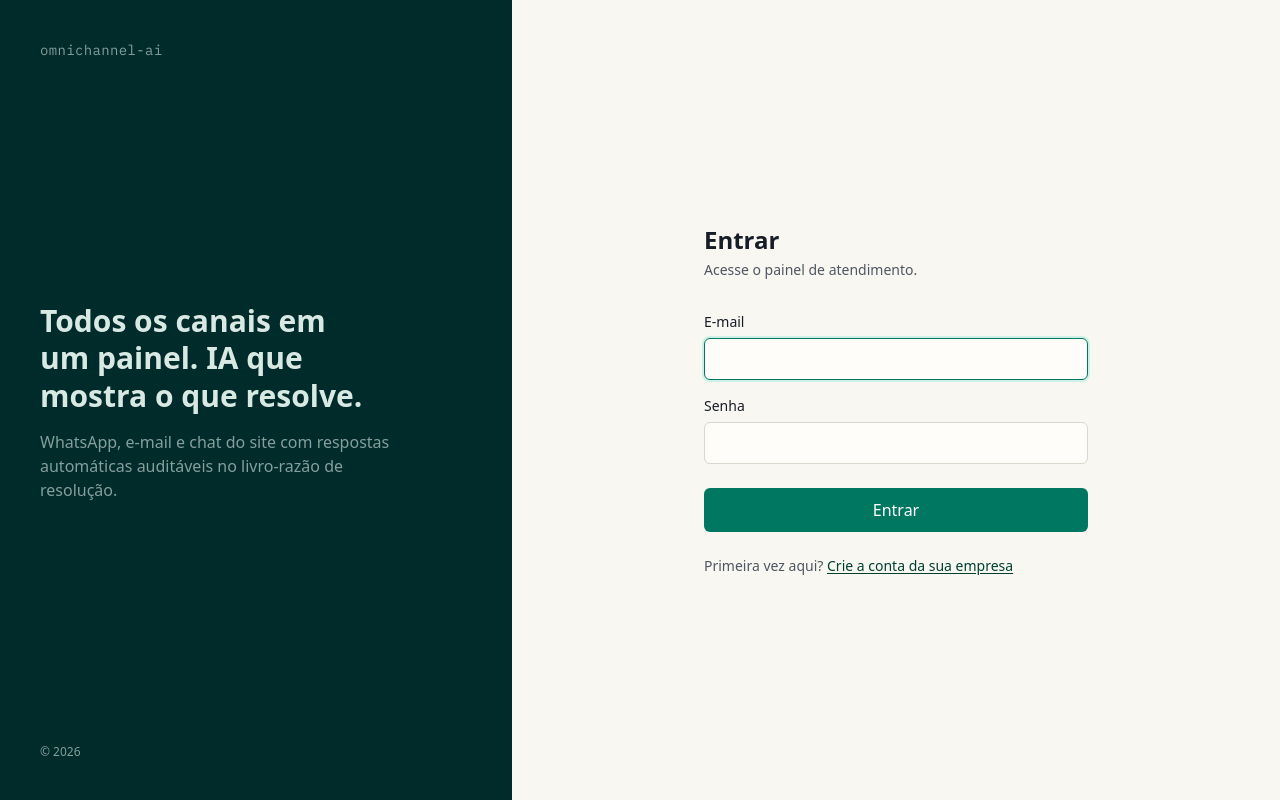
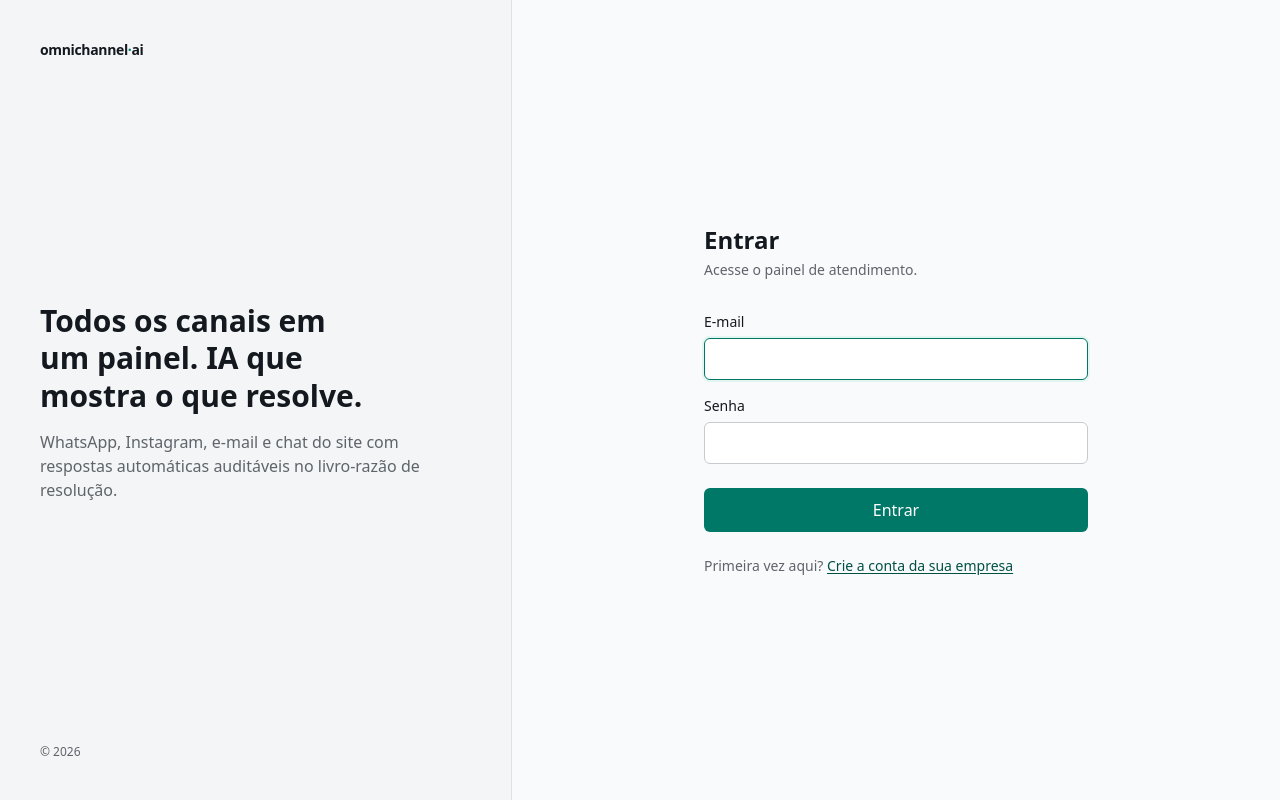
Before and after one commit to RafaelReis22/omnichannel-ai, a Next.js app in the folder frontend/: page /login in a window 1280 px wide. Built offline with nearby package versions, Linux system fonts and the light colour scheme; no server answers.

Commit message:
feat(frontend): redesign claro e neutro para uso contínuo — sidebar clara, nome em destaque na lista, status como ponto+texto, notas sutis

```diff
--- a/frontend/src/app/(app)/layout.tsx
+++ b/frontend/src/app/(app)/layout.tsx
@@ -34,10 +34,10 @@ export default function AppLayout({ children }: { children: React.ReactNode }) {
   if (!isLoggedIn) return null;
 
   return (
-    <div className="grid min-h-dvh grid-cols-[13.5rem_1fr]">
-      <aside className="flex flex-col bg-panel text-panel-ink">
-        <p className="px-5 pt-6 pb-8 font-mono text-sm tracking-wide text-panel-muted">
-          omnichannel-ai
+    <div className="grid min-h-dvh grid-cols-[13rem_1fr]">
+      <aside className="flex flex-col border-r border-line bg-paper-sunken">
+        <p className="px-5 pt-5 pb-6 text-sm font-semibold tracking-tight">
+          omnichannel<span className="text-accent">·</span>ai
         </p>
         <nav aria-label="Navegação principal" className="flex flex-col gap-0.5 px-3">
           {NAV.map((item) => {
@@ -46,10 +46,10 @@ export default function AppLayout({ children }: { children: React.ReactNode }) {
               <Link
                 key={item.href}
                 href={item.href}
-                className={`rounded-md px-3 py-2 text-sm font-medium transition-colors ${
+                className={`rounded-md border-l-2 px-3 py-1.5 text-sm transition-colors ${
                   active
-                    ? "bg-white/10 text-panel-ink"
-                    : "text-panel-muted hover:bg-white/5 hover:text-panel-ink"
+                    ? "border-l-accent bg-paper-raised font-semibold text-ink shadow-sm"
+                    : "border-l-transparent font-medium text-ink-soft hover:bg-paper-raised hover:text-ink"
                 }`}
               >
                 {item.label}
@@ -57,11 +57,11 @@ export default function AppLayout({ children }: { children: React.ReactNode }) {
             );
           })}
         </nav>
-        <div className="mt-auto border-t border-white/10 px-5 py-4">
+        <div className="mt-auto border-t border-line px-5 py-4">
           {me && (
-            <p className="truncate text-sm">
+            <p className="truncate text-sm font-medium">
               {me.name}
-              <span className="block truncate text-xs text-panel-muted">{me.email}</span>
+              <span className="block truncate text-xs font-normal text-ink-soft">{me.email}</span>
             </p>
           )}
           <button
@@ -69,13 +69,13 @@ export default function AppLayout({ children }: { children: React.ReactNode }) {
               tokenStore.clear();
               router.replace("/login");
             }}
-            className="mt-2 text-xs text-panel-muted underline underline-offset-2 hover:text-panel-ink"
+            className="mt-2 text-xs text-ink-soft underline underline-offset-2 hover:text-ink"
           >
             Sair
           </button>
         </div>
       </aside>
-      <main className="min-w-0">{children}</main>
+      <main className="min-w-0 bg-paper">{children}</main>
     </div>
   );
 }
--- a/frontend/src/app/globals.css
+++ b/frontend/src/app/globals.css
@@ -1,80 +1,78 @@
 @import "tailwindcss";
 
 /*
- * Direção visual: "console de operações calmo" — papel quente, tinta
- * profunda, acento teal da marca, e cores SEMÂNTICAS por status de
- * conversa (cor com significado, não decoração).
+ * Direção visual v2 (feedback do fundador): claro, neutro e calmo para
+ * uso o dia inteiro. Base quase branca, cinzas frios, UM acento (teal)
+ * reservado a ações primárias e estados ativos; status de conversa como
+ * ponto+texto discreto, nunca competindo com o conteúdo.
  */
 :root {
-  --paper: oklch(97.5% 0.007 92);
-  --paper-raised: oklch(99.3% 0.004 92);
-  --ink: oklch(23% 0.022 260);
-  --ink-soft: oklch(45% 0.02 258);
-  --line: oklch(88% 0.012 90);
+  --paper: oklch(98.6% 0.002 250);
+  --paper-raised: oklch(100% 0 0);
+  --paper-sunken: oklch(96.8% 0.003 250);
+  --ink: oklch(21% 0.015 255);
+  --ink-soft: oklch(50% 0.012 255);
+  --line: oklch(91% 0.004 255);
+  --line-strong: oklch(84% 0.006 255);
 
-  --accent: oklch(50% 0.11 175);
-  --accent-soft: oklch(93% 0.04 175);
-  --accent-ink: oklch(32% 0.075 175);
+  --accent: oklch(51% 0.1 180);
+  --accent-hover: oklch(45% 0.1 180);
+  --accent-soft: oklch(95.5% 0.02 180);
+  --accent-ink: oklch(38% 0.08 180);
 
-  /* painel lateral: identidade da marca, não cinza de template */
-  --panel: oklch(26% 0.045 195);
-  --panel-ink: oklch(92% 0.02 175);
-  --panel-muted: oklch(68% 0.03 190);
+  /* status de conversa: tons legíveis mas discretos */
+  --st-open: oklch(58% 0.14 60);
+  --st-open-soft: oklch(96.5% 0.03 75);
+  --st-ai: oklch(52% 0.14 295);
+  --st-ai-soft: oklch(96.5% 0.025 295);
+  --st-human: oklch(50% 0.11 245);
+  --st-human-soft: oklch(96.5% 0.02 245);
+  --st-resolved: oklch(52% 0.11 155);
+  --st-resolved-soft: oklch(96.5% 0.03 155);
 
-  /* status de conversa */
-  --st-open: oklch(62% 0.15 70);
-  --st-open-soft: oklch(95% 0.05 80);
-  --st-ai: oklch(55% 0.16 300);
-  --st-ai-soft: oklch(94% 0.05 300);
-  --st-human: oklch(52% 0.13 250);
-  --st-human-soft: oklch(94% 0.04 250);
-  --st-resolved: oklch(55% 0.13 155);
-  --st-resolved-soft: oklch(94% 0.05 155);
-
-  --danger: oklch(55% 0.19 25);
+  --danger: oklch(53% 0.18 25);
 }
 
 @media (prefers-color-scheme: dark) {
   :root {
-    --paper: oklch(18% 0.015 258);
-    --paper-raised: oklch(22% 0.018 258);
-    --ink: oklch(93% 0.012 90);
-    --ink-soft: oklch(70% 0.02 100);
-    --line: oklch(31% 0.02 258);
+    --paper: oklch(19% 0.012 255);
+    --paper-raised: oklch(23% 0.014 255);
+    --paper-sunken: oklch(16.5% 0.01 255);
+    --ink: oklch(93% 0.008 250);
+    --ink-soft: oklch(68% 0.012 250);
+    --line: oklch(30% 0.014 255);
+    --line-strong: oklch(38% 0.016 255);
 
-    --accent: oklch(72% 0.12 175);
-    --accent-soft: oklch(30% 0.05 175);
-    --accent-ink: oklch(87% 0.08 175);
+    --accent: oklch(70% 0.1 180);
+    --accent-hover: oklch(76% 0.1 180);
+    --accent-soft: oklch(28% 0.04 180);
+    --accent-ink: oklch(82% 0.08 180);
 
-    --panel: oklch(20% 0.04 195);
-    --panel-ink: oklch(92% 0.02 175);
-    --panel-muted: oklch(62% 0.03 190);
+    --st-open: oklch(76% 0.12 70);
+    --st-open-soft: oklch(28% 0.05 65);
+    --st-ai: oklch(76% 0.11 295);
+    --st-ai-soft: oklch(28% 0.05 295);
+    --st-human: oklch(74% 0.1 245);
+    --st-human-soft: oklch(28% 0.05 245);
+    --st-resolved: oklch(74% 0.11 155);
+    --st-resolved-soft: oklch(27% 0.05 155);
 
-    --st-open: oklch(75% 0.13 75);
-    --st-open-soft: oklch(30% 0.06 70);
-    --st-ai: oklch(75% 0.13 300);
-    --st-ai-soft: oklch(30% 0.07 300);
-    --st-human: oklch(74% 0.11 250);
-    --st-human-soft: oklch(30% 0.06 250);
-    --st-resolved: oklch(75% 0.12 155);
-    --st-resolved-soft: oklch(28% 0.06 155);
-
-    --danger: oklch(70% 0.17 25);
+    --danger: oklch(68% 0.16 25);
   }
 }
 
 @theme inline {
   --color-paper: var(--paper);
   --color-paper-raised: var(--paper-raised);
+  --color-paper-sunken: var(--paper-sunken);
   --color-ink: var(--ink);
   --color-ink-soft: var(--ink-soft);
   --color-line: var(--line);
+  --color-line-strong: var(--line-strong);
   --color-accent: var(--accent);
+  --color-accent-hover: var(--accent-hover);
   --color-accent-soft: var(--accent-soft);
   --color-accent-ink: var(--accent-ink);
-  --color-panel: var(--panel);
-  --color-panel-ink: var(--panel-ink);
-  --color-panel-muted: var(--panel-muted);
   --color-st-open: var(--st-open);
   --color-st-open-soft: var(--st-open-soft);
   --color-st-ai: var(--st-ai);
--- a/frontend/src/app/login/page.tsx
+++ b/frontend/src/app/login/page.tsx
@@ -9,6 +9,10 @@ import { AuthShell, Field, PrimaryButton } from "@/components/ui/auth-shell";
 
 export default function LoginPage() {
   const router = useRouter();
+  // já logado? direto para o trabalho
+  if (typeof window !== "undefined" && tokenStore.isLoggedIn()) {
+    router.replace("/inbox");
+  }
   const [email, setEmail] = useState("");
   const [password, setPassword] = useState("");
   const [mfaToken, setMfaToken] = useState<string | null>(null);
--- a/frontend/src/components/ui/auth-shell.tsx
+++ b/frontend/src/components/ui/auth-shell.tsx
@@ -12,18 +12,20 @@ export function AuthShell({
 }) {
   return (
     <main className="grid min-h-dvh lg:grid-cols-[2fr_3fr]">
-      <aside className="hidden flex-col justify-between bg-panel p-10 text-panel-ink lg:flex">
-        <p className="font-mono text-sm tracking-wide text-panel-muted">omnichannel-ai</p>
+      <aside className="hidden flex-col justify-between border-r border-line bg-paper-sunken p-10 lg:flex">
+        <p className="text-sm font-semibold tracking-tight">
+          omnichannel<span className="text-accent">·</span>ai
+        </p>
         <div>
           <h2 className="max-w-md text-3xl font-semibold leading-tight text-balance">
             Todos os canais em um painel. IA que mostra o que resolve.
           </h2>
-          <p className="mt-4 max-w-sm text-panel-muted">
-            WhatsApp, e-mail e chat do site com respostas automáticas auditáveis no livro-razão de
-            resolução.
+          <p className="mt-4 max-w-sm text-ink-soft">
+            WhatsApp, Instagram, e-mail e chat do site com respostas automáticas auditáveis no
+            livro-razão de resolução.
           </p>
         </div>
-        <p className="text-xs text-panel-muted">© 2026</p>
+        <p className="text-xs text-ink-soft">© 2026</p>
       </aside>
       <section className="flex items-center justify-center p-6">
         <div className="w-full max-w-sm">
@@ -61,7 +63,7 @@ export function Field({
         placeholder={placeholder}
         autoFocus={autoFocus}
         required
-        className="rounded-md border border-line bg-paper-raised px-3 py-2 text-ink outline-none transition-colors focus:border-accent focus:ring-2 focus:ring-accent-soft"
+        className="rounded-md border border-line-strong bg-paper-raised px-3 py-2 text-ink outline-none transition-colors focus:border-accent focus:ring-2 focus:ring-accent-soft"
       />
     </label>
   );
@@ -72,7 +74,7 @@ export function PrimaryButton({ busy, children }: { busy?: boolean; children: Re
     <button
       type="submit"
       disabled={busy}
-      className="mt-2 rounded-md bg-accent px-4 py-2.5 font-medium text-white transition-opacity hover:opacity-90 active:opacity-80 disabled:opacity-50"
+      className="mt-2 rounded-md bg-accent px-4 py-2.5 font-medium text-white transition-colors hover:bg-accent-hover disabled:opacity-50"
     >
       {busy ? "Aguarde…" : children}
     </button>
--- a/frontend/src/components/ui/status-chip.tsx
+++ b/frontend/src/components/ui/status-chip.tsx
@@ -1,18 +1,18 @@
 import type { ConversationStatus } from "@/lib/types";
 
-const STYLES: Record<ConversationStatus, { label: string; className: string }> = {
-  OPEN: { label: "Aguardando", className: "bg-st-open-soft text-st-open" },
-  WITH_AI: { label: "Com IA", className: "bg-st-ai-soft text-st-ai" },
-  WITH_HUMAN: { label: "Com agente", className: "bg-st-human-soft text-st-human" },
-  RESOLVED: { label: "Resolvida", className: "bg-st-resolved-soft text-st-resolved" },
+const STYLES: Record<ConversationStatus, { label: string; dot: string; text: string }> = {
+  OPEN: { label: "Aguardando", dot: "bg-st-open", text: "text-st-open" },
+  WITH_AI: { label: "Com IA", dot: "bg-st-ai", text: "text-st-ai" },
+  WITH_HUMAN: { label: "Com agente", dot: "bg-st-human", text: "text-st-human" },
+  RESOLVED: { label: "Resolvida", dot: "bg-st-resolved", text: "text-st-resolved" },
 };
 
+/** Status como ponto+texto: legível sem competir com o conteúdo. */
 export function StatusChip({ status }: { status: ConversationStatus }) {
   const style = STYLES[status];
   return (
-    <span
-      className={`inline-flex items-center rounded-full px-2 py-0.5 text-xs font-semibold ${style.className}`}
-    >
+    <span className={`inline-flex items-center gap-1.5 text-xs font-medium ${style.text}`}>
+      <span className={`size-1.5 rounded-full ${style.dot}`} aria-hidden />
       {style.label}
     </span>
   );
```
Also changed, not shown: frontend/src/app/(app)/inbox/page.tsx (+30 -8 lines), frontend/src/components/inbox/conversation-list.tsx (+29 -18 lines), frontend/src/components/inbox/conversation-view.tsx (+9 -5 lines).
